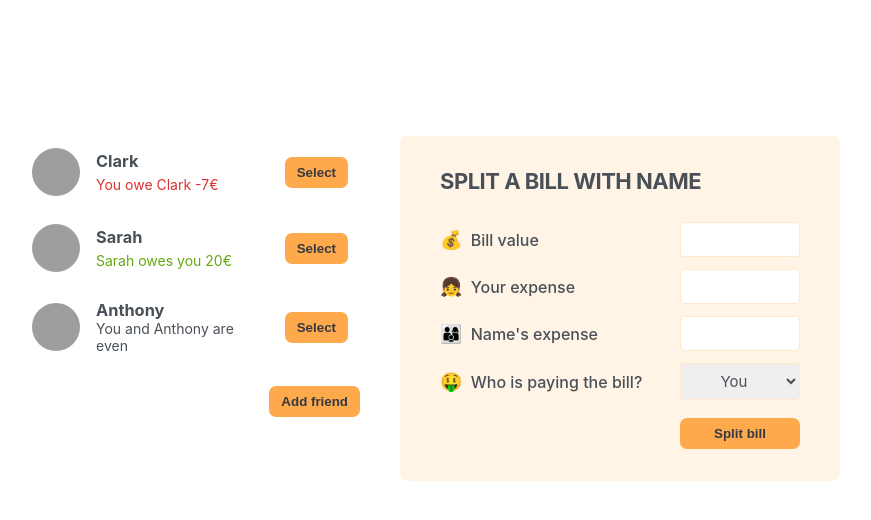
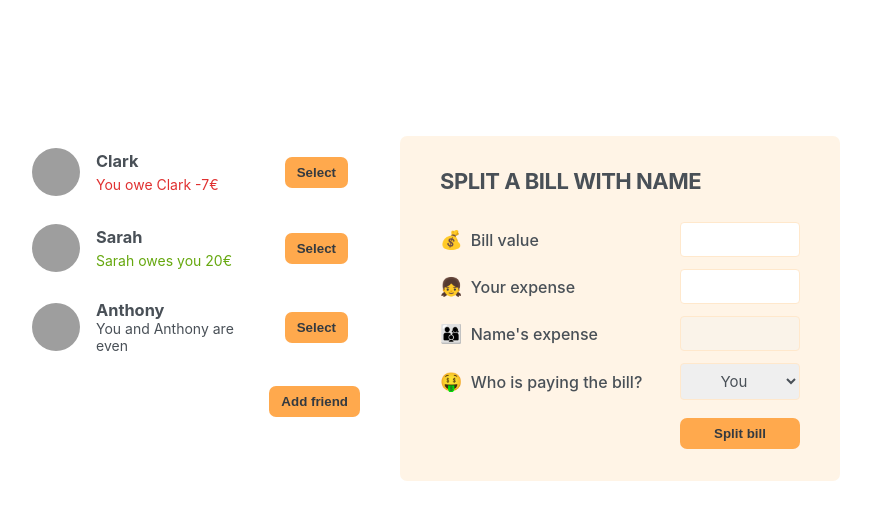
Before and after one commit to AntonovAtanas/React-Split-The-Bill, a React (Vite) app: page / in a window 1280 px wide. Shown: the top 520 px of the page, without its empty margins (210-1081 px from the left). Built offline with nearby package versions, Linux system fonts and the light colour scheme; grey boxes are pictures that could not be loaded.

Commit message:
Update Bill.jsx

```diff
--- a/src/components/bill/Bill.jsx
+++ b/src/components/bill/Bill.jsx
@@ -11,7 +11,7 @@ export default function Bill () {
                 <label htmlFor="">👧 Your expense</label>
                 <input type="text" />
                 <label htmlFor="">👨‍👩‍👦 Name's expense</label>
-                <input type="text" />
+                <input type="text" disabled />
                 <label htmlFor="">🤑 Who is paying the bill?</label>
                 <select>
                     <option value="you">You</option>
```
